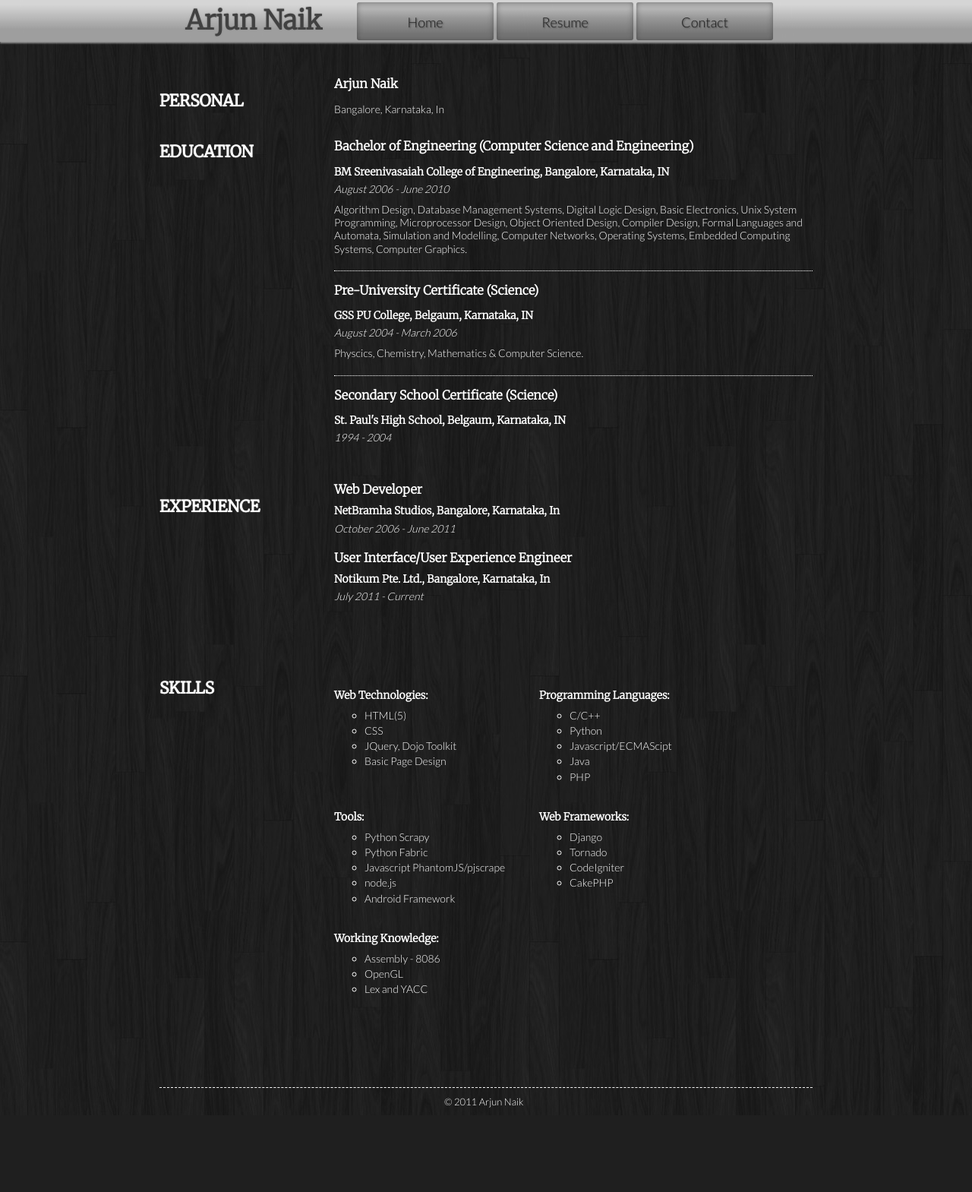
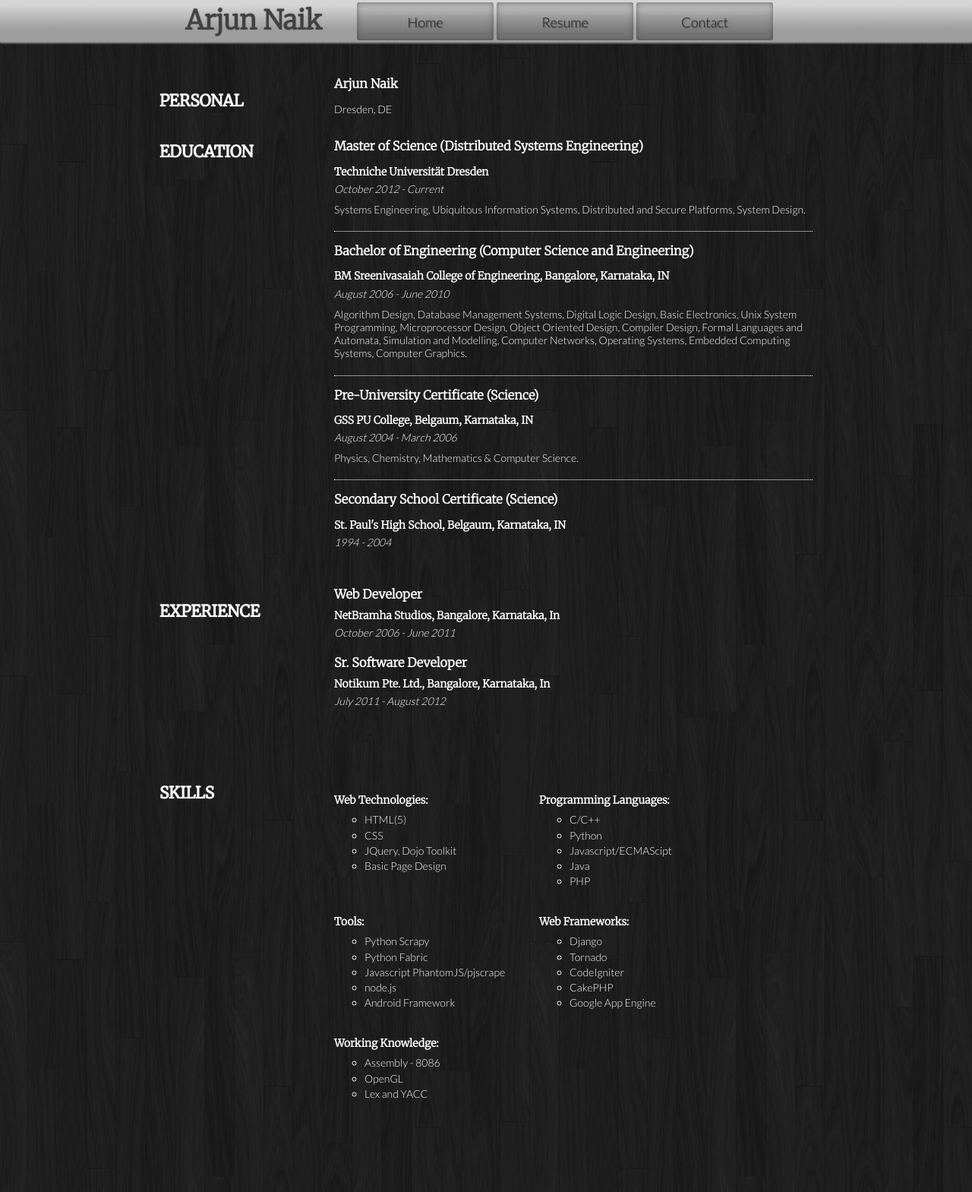
Before and after one commit to arjunrn/mainsite, a Django app: template templates/resume.html in a window 1280 px wide. Shown: the top 1569 px of the page at 76% size. Before the commit the page ends 1458 px from the top, so only its background shows below. Run offline with Django 3.2, Linux system fonts and the light colour scheme; the template is opened without the code that fills it, so the values that code supplies are empty; some libraries are stand-ins or nearby versions.

Commit message:
Updated Resume to reflect current situation.

```diff
--- a/templates/resume.html
+++ b/templates/resume.html
@@ -8,7 +8,7 @@
             </div>
             <div class="res-right">
                 <h3>Arjun Naik</h3>
-                <p>Bangalore, Karnataka, In</p>
+                <p>Dresden, DE</p>
             </div>
         </div>
 
@@ -17,6 +17,12 @@
                 <h2>EDUCATION</h3>
             </div>
             <div class="res-right">
+                <h3 class="education-heading">Master of Science (Distributed Systems Engineering)</h3>
+                <h4 class="institution-name">Techniche Universität Dresden</h4>
+                <p class="edu-duration">October 2012 - Current</p>
+                <p class="edu-desc">
+                    Systems Engineering, Ubiquitous Information Systems, Distributed and Secure Platforms, System Design.
+                </p>
                 <h3 class="education-heading">Bachelor of Engineering (Computer Science and Engineering)</h3>
                 <h4 class="institution-name">BM Sreenivasaiah College of Engineering, Bangalore, Karnataka, IN</h4>
                 <p class="edu-duration">August 2006 - June 2010</p>
@@ -29,7 +35,7 @@
                 <h4 class="institution-name">GSS PU College, Belgaum, Karnataka, IN</h4>
                 <p class="edu-duration">August 2004 - March 2006</p>
                 <p class="edu-desc">
-                    Physcics, Chemistry, Mathematics &amp; Computer Science.
+                    Physics, Chemistry, Mathematics &amp; Computer Science.
                 </p>
                 <h3 class="education-heading">Secondary School Certificate (Science)</h3>
                 <h4 class="institution-name">St. Paul's High School, Belgaum, Karnataka, IN</h4>
@@ -48,9 +54,9 @@
                 <h4 class="job-location">NetBramha Studios, Bangalore, Karnataka, In</h4>
                 <p class="job-duration">October 2006 - June 2011</p>
 
-                <h3 class="job-title">User Interface/User Experience Engineer</h3>
+                <h3 class="job-title">Sr. Software Developer</h3>
                 <h4 class="job-location">Notikum Pte. Ltd., Bangalore, Karnataka, In</h4>
-                <p class="job-duration">July 2011 - Current</p>
+                <p class="job-duration">July 2011 - August 2012</p>
             </div>
         </div>
         <div class="res-skills">
@@ -95,6 +101,7 @@
                             <li class="sub-skill">Tornado</li>
                             <li class="sub-skill">CodeIgniter</li>
                             <li class="sub-skill">CakePHP</li>
+                            <li class="sub-skill">Google App Engine</li>
                         </ul>
                     </li>
                     <li class="main-skill skill-odd">
```
